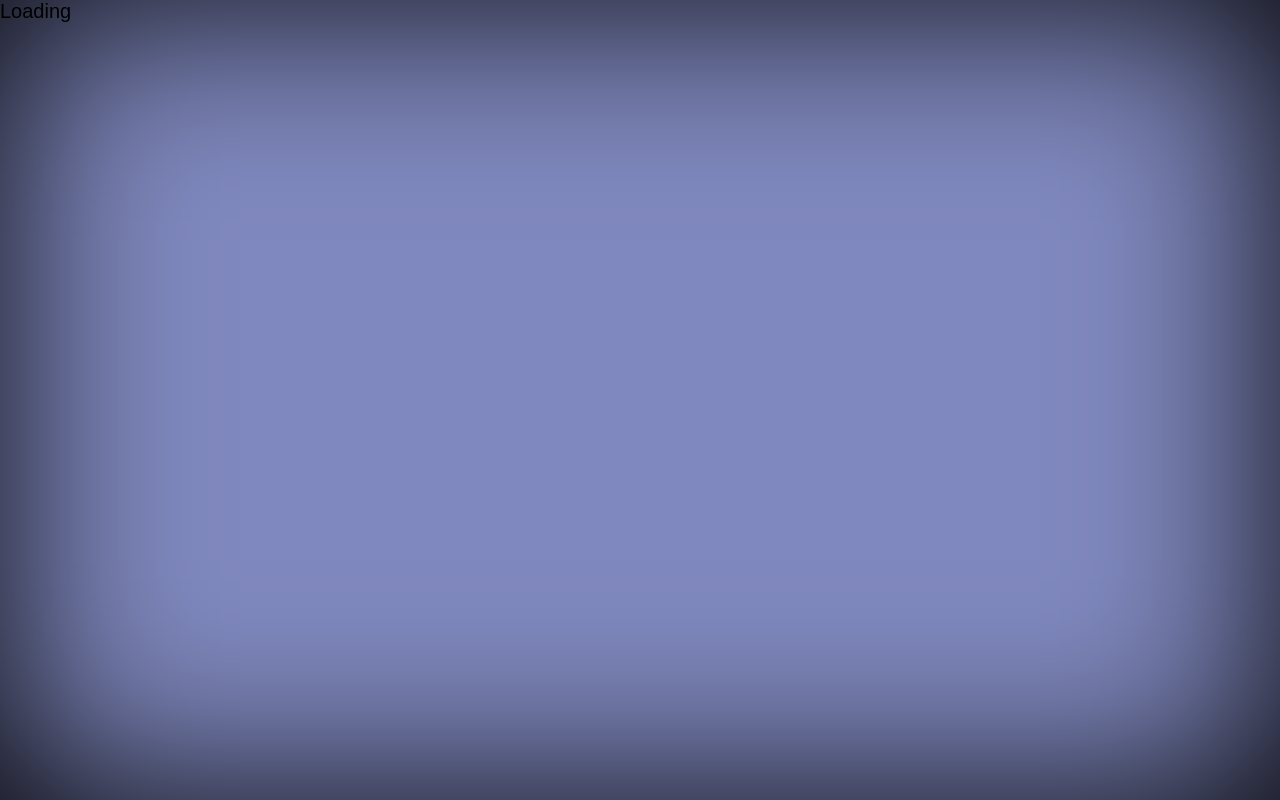
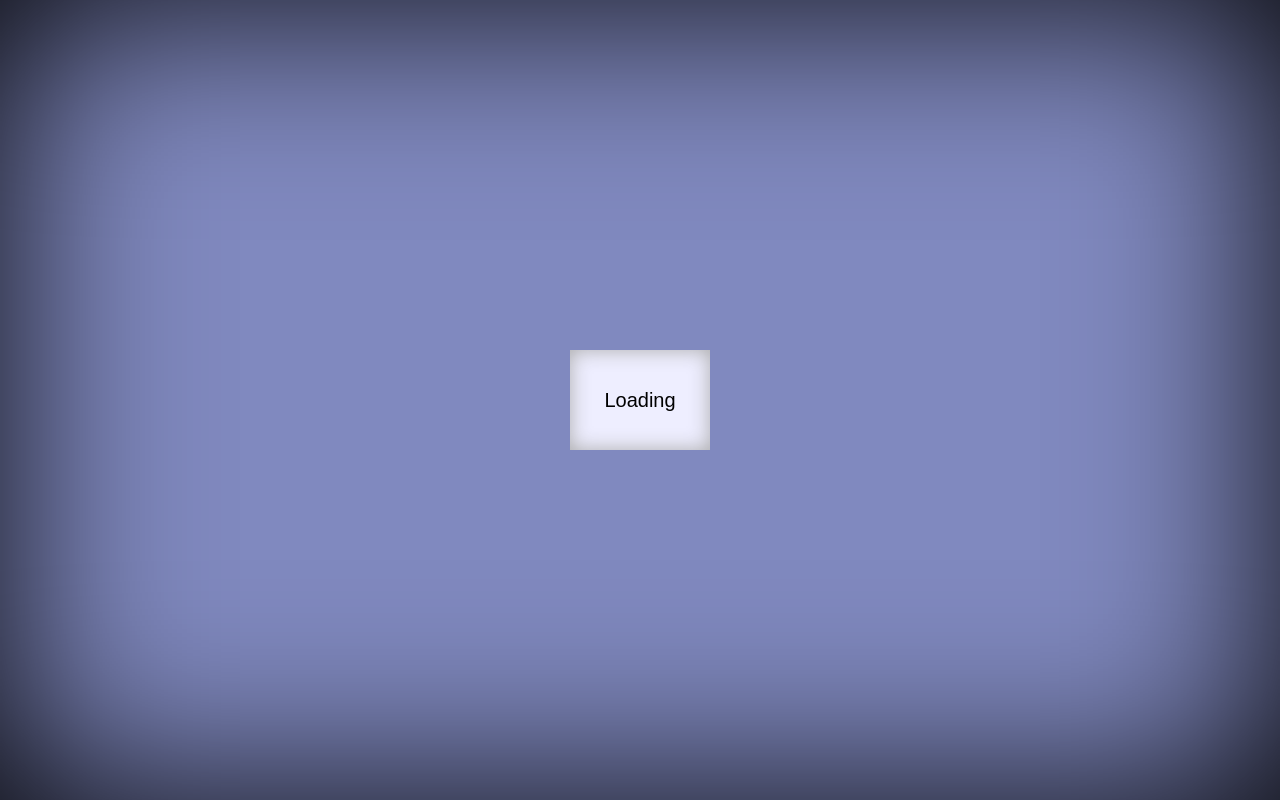
Before and after one commit to reanjr/tacdom, a website: page public/tacdom.html in a window 1280 px wide. Drawn offline with nearby package versions, Linux system fonts and the light colour scheme; files that its build step writes are made by us from their sources.

Commit message:
update template to take advantage of new styles

```diff
--- a/public/tacdom.html
+++ b/public/tacdom.html
@@ -11,7 +11,7 @@
 <body>
 
     <div id="tacdom">
-        <div class="blurb">Loading</div>
+        <span class="dialog">Loading</span>
     </div>
 
 </body>
```
